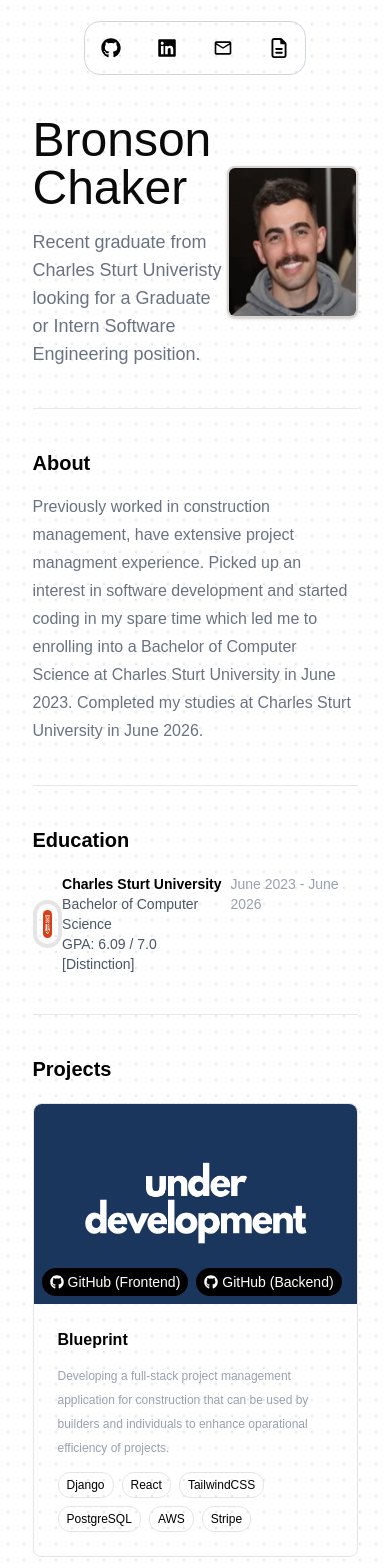
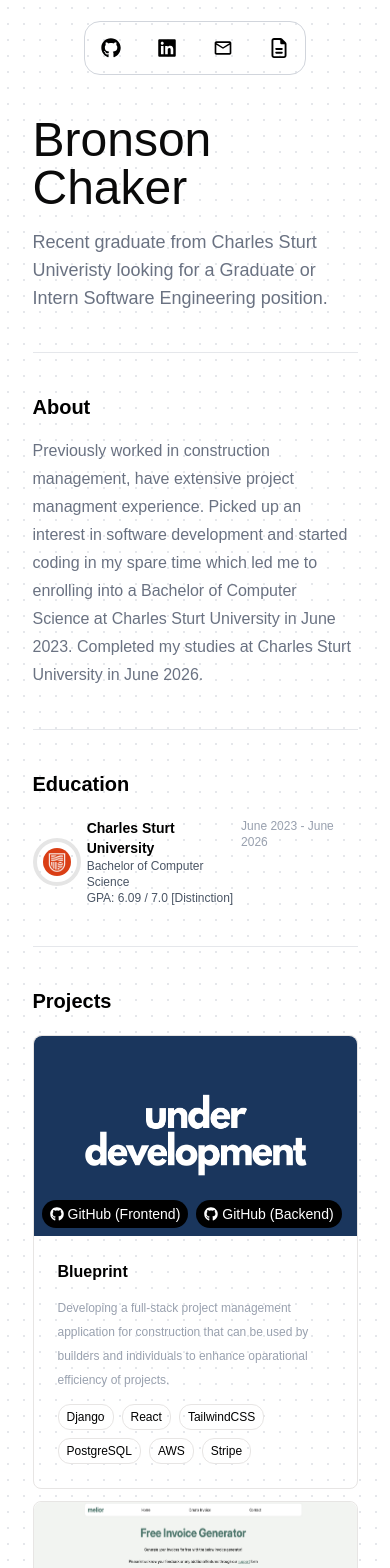
Before and after one commit to BronsonChaker/portfolio, a React (Vite) app: page / in a window 390 px wide. Shown: the top 1568 px of the page. Built offline with nearby package versions, Linux system fonts and the light colour scheme.

Commit message:
made changed for mobile users

```diff
--- a/src/components/Experience/ExpListItem.jsx
+++ b/src/components/Experience/ExpListItem.jsx
@@ -2,7 +2,7 @@ export default function ExpListItem({ image, name, role, date, grade }) {
   return (
     <div className="flex flex-row mt-5 w-full">
       {/* Logo */}
-      <div className="flex rounded-full justify-start items-center w-[10%]">
+      <div className="flex rounded-full justify-start items-center w-[10%] max-lg:w-[20%]">
         <img
           src={image}
           alt=""
@@ -13,13 +13,19 @@ export default function ExpListItem({ image, name, role, date, grade }) {
         {/* Name & Degree */}
         <div className="flex flex-col items-start justify-center">
           <p className="font-semibold text-sm">{name}</p>
-          <p className="font-normal text-sm text-gray-600">{role}</p>
-          <p className="font-normal text-sm text-gray-600">{grade}</p>
+          <p className="font-normal text-sm text-gray-600 max-lg:text-xs">
+            {role}
+          </p>
+          <p className="font-normal text-sm text-gray-600 max-lg:text-xs">
+            {grade}
+          </p>
         </div>
 
         {/* Timeline */}
-        <div className="flex justify-end">
-          <p className="text-sm text-gray-400">{date}</p>
+        <div className="flex justify-end max-lg:wrap">
+          <p className="text-sm text-gray-400 max-lg:text-xs max-lg:flex">
+            {date}
+          </p>
         </div>
       </div>
     </div>
--- a/src/components/Header/Header.jsx
+++ b/src/components/Header/Header.jsx
@@ -3,17 +3,17 @@ import { Link } from "react-router";
 
 export default function Header() {
   return (
-    <div className="flex mt-5">
-      <div className="w-[70%]">
+    <div className="flex mt-5 max-lg:flex-col">
+      <div className="w-[70%] max-lg:w-11/12 ">
         <h1 className="text-5xl font-medium text-headings">Bronson Chaker</h1>
 
-        <p className="mt-4 text-lg text-gray-500 font-light">
+        <p className="mt-4 text-lg text-gray-500 font-light ">
           Recent graduate from Charles Sturt Univeristy looking for a Graduate
           or Intern Software Engineering position.
         </p>
       </div>
 
-      <div className="flex items-center">
+      <div className="flex items-center max-lg:hidden">
         <img
           src={display_picture}
           alt=""
```
